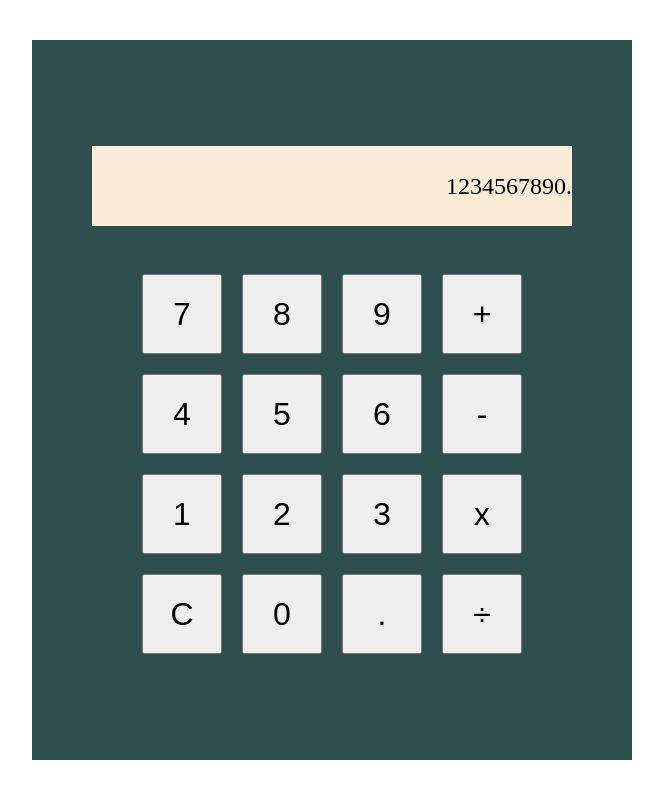
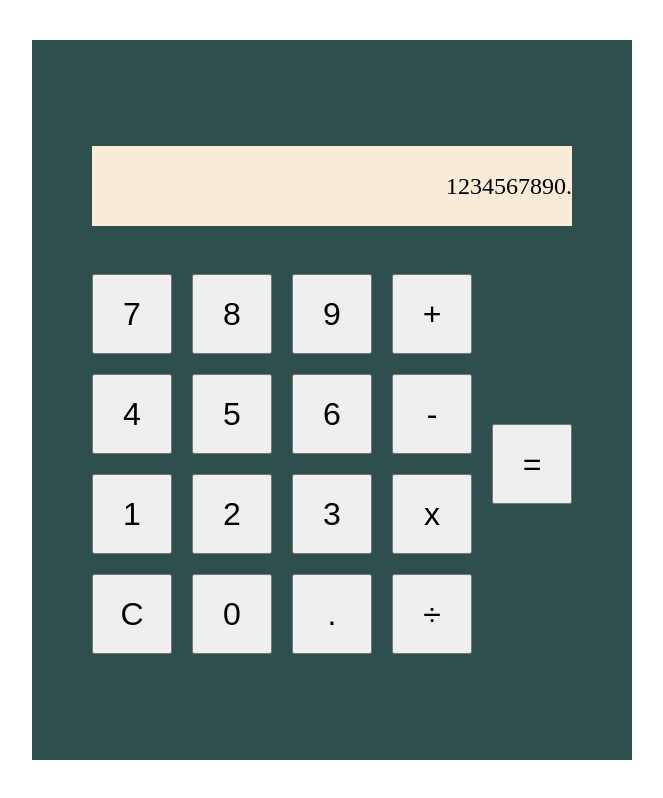
Before and after one commit to thejdsoto/calculator, a plain HTML site: page index.html in a window 1280 px wide. Shown: the whole page, without its empty margins (308-971 px from the left). Drawn offline with Linux system fonts and the light colour scheme.

Commit message:
Add = button

```diff
--- a/index.html
+++ b/index.html
@@ -37,6 +37,9 @@
                 <button>x</button>
                 <button>÷</button>
             </div>
+            <div class="equals">
+                <button>=</button>
+            </div>
         </div>
     </div>
 </body>
```
